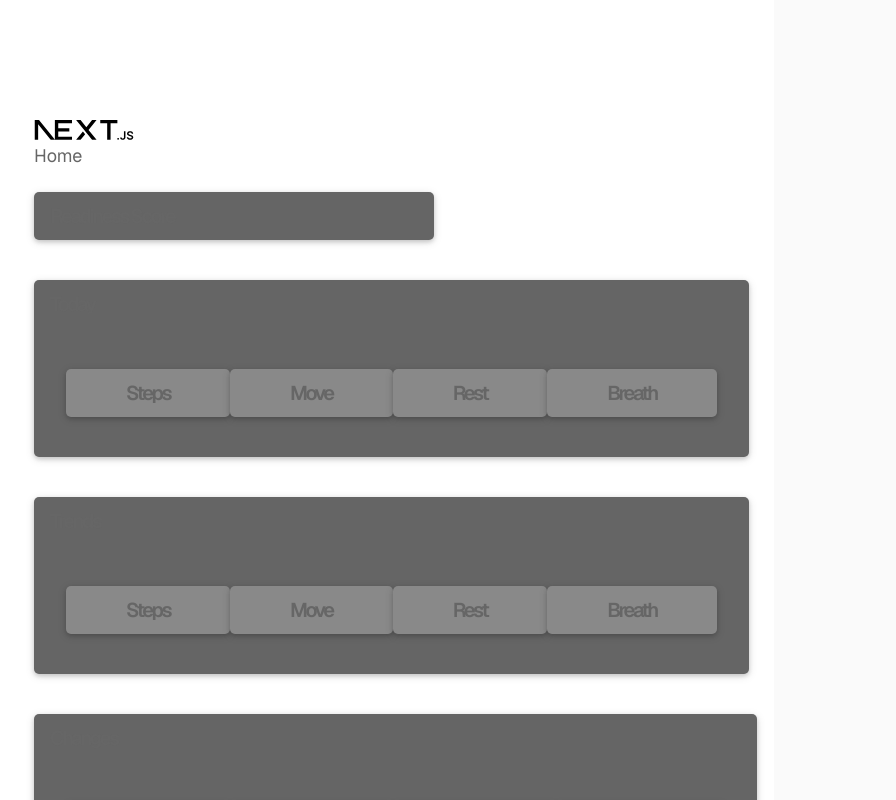
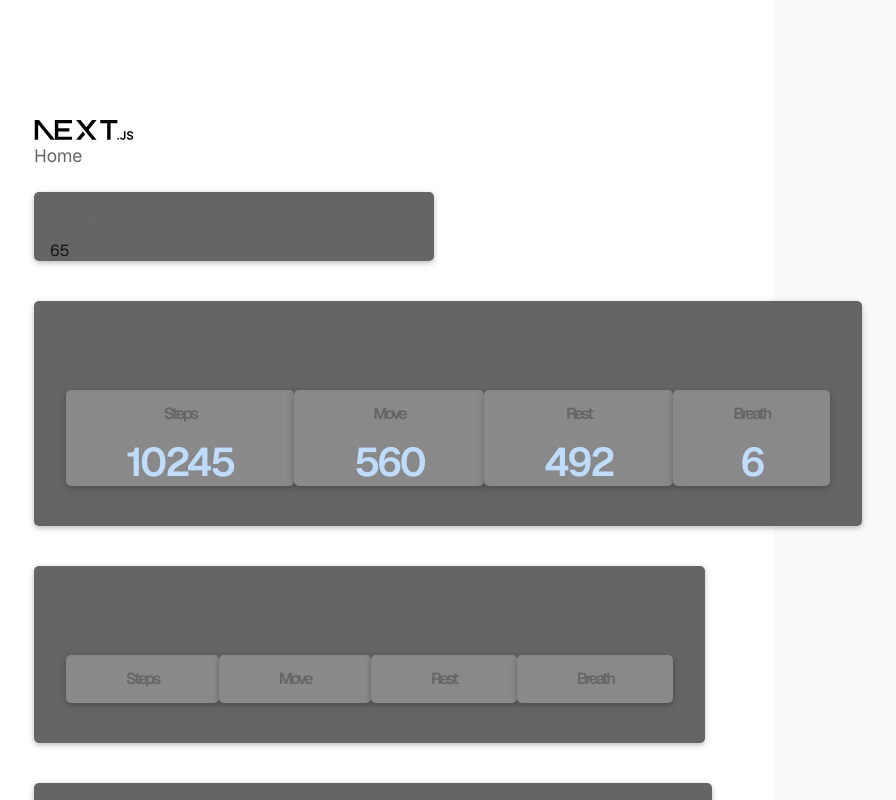
Before and after one commit to Olivia-Vasquez/Baseline, a Next.js app in the folder baseline/: page /home in a window 1280 px wide. Shown: the top 800 px of the page, without its empty margins (266-1162 px from the left). Built offline with nearby package versions, Linux system fonts and the light colour scheme.

Commit message:
Linked metrics for today section on home page. Minor modifications to front-end

```diff
--- a/baseline/src/app/home/page.module.css
+++ b/baseline/src/app/home/page.module.css
@@ -5,7 +5,8 @@
   --subsection2: #898989;
 
   --text-primary: #000;
-  --text-secondary: #666;
+  --text-secondary: #666666;
+  --text-score: #c0dcfd;
 
   --button-primary-hover: #383838;
   --button-secondary-hover: #f2f2f2;
@@ -101,13 +102,32 @@
 }
 .subsection2 {
   display: flex;
-  flex-direction: row;
+  flex-direction: column;
+  text-align: center;
   min-width: 40px;
   background-color: var(--subsection2);
   border-radius: 5px;
   padding: 0.01em 60px;
   margin: 40px 0;
   box-shadow: 0 2px 4px 0 rgba(0,0,0,0.16),0 2px 10px 0 rgba(0,0,0,0.12)!important;
+}
+.subsection2 h1 {
+  max-width: 320px;
+  font-size: 16px;
+  font-weight: 600;
+  line-height: 48px;
+  letter-spacing: -2.4px;
+  text-wrap: balance;
+  color: var(--text-secondary);
+}
+.subsection2 p {
+  max-width: 320px;
+  font-size: 40px;
+  font-weight: 600;
+  line-height: 48px;
+  letter-spacing: -2.4px;
+  text-wrap: balance;
+  color: var(--text-score);
 }
 
 .ctas {
--- a/baseline/src/app/home/page.tsx
+++ b/baseline/src/app/home/page.tsx
@@ -26,6 +26,9 @@ export default function Home() {
           <h1>
             Readiness Score
           </h1>
+          <p>
+            {today.readinessScore}
+          </p>
         </div>
         <div className={styles.section}>
           <h1>
@@ -36,21 +39,33 @@ export default function Home() {
               <h1>
                 Steps
               </h1>
+              <p>
+                {today.steps}
+              </p>
             </div>
             <div className={styles.subsection2}>
               <h1>
                 Move
               </h1>
+              <p>
+                {today.moveCalories}
+              </p>
             </div>
             <div className={styles.subsection2}>
               <h1>
                 Rest
               </h1>
+              <p>
+                {today.restMinutes}
+              </p>
             </div>
             <div className={styles.subsection2}>
               <h1>
                 Breath
               </h1>
+              <p>
+                {today.breatheMinutes}
+              </p>
             </div>
           </div>
 
--- a/baseline/src/data/demoMetrics.ts
+++ b/baseline/src/data/demoMetrics.ts
@@ -21,7 +21,7 @@ export const demoMetrics: DailyMetrics[] = [
         date: "2026-07-29",
         steps: 10245,
         moveCalories: 560,
-        restMinutes: 4921,
+        restMinutes: 492,
         breatheMinutes: 6,
         readinessScore: 65,
     }
```
